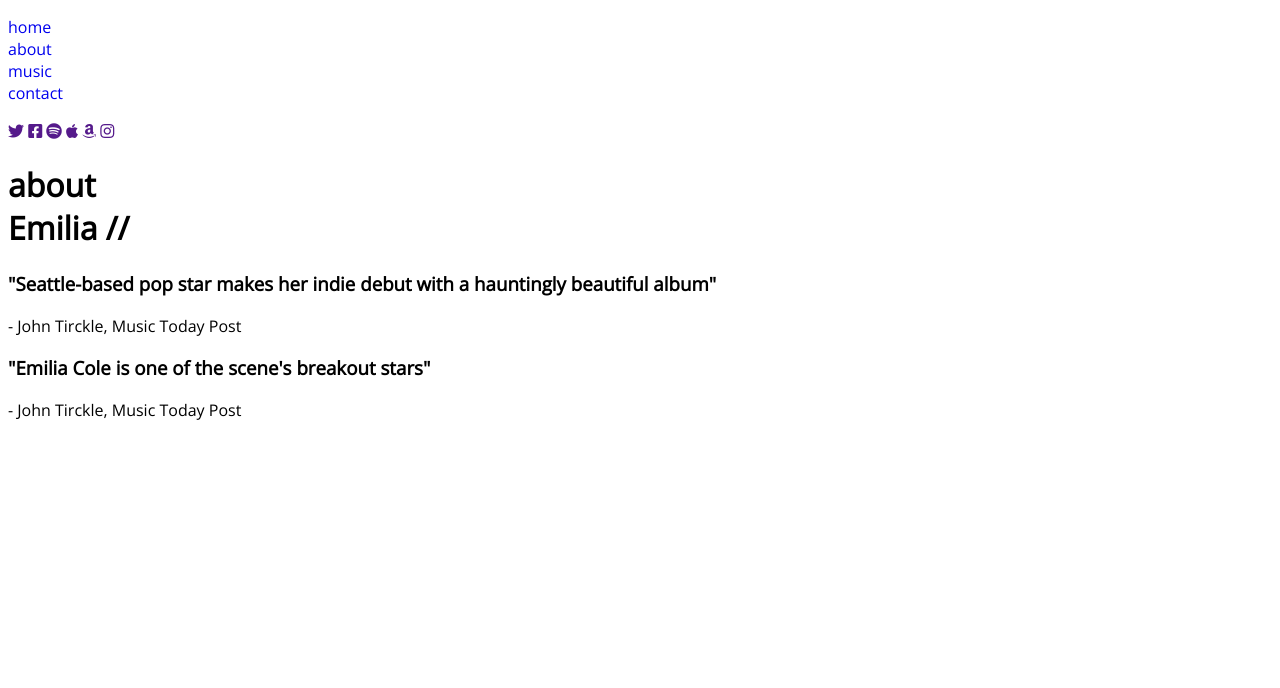
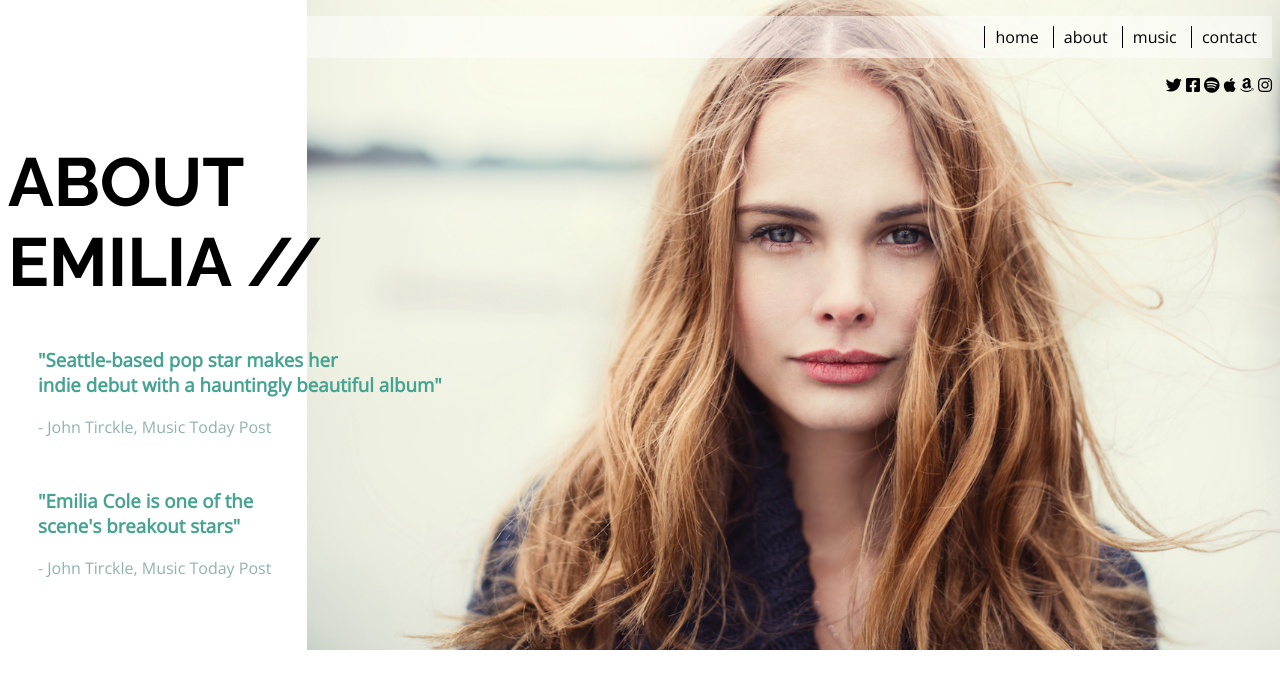
Before and after one commit to araceli8181/emilia-tp, a website: page views/about.html in a window 1280 px wide. Drawn offline with nearby package versions, Linux system fonts and the light colour scheme.

Commit message:
about done

```diff
--- a/public/css/about.css
+++ b/public/css/about.css
@@ -0,0 +1,53 @@
+.about{
+    background-image: url("/images/emilia-about.jpg");
+    background-size: 76%; /* tamaño de la foto */
+    background-repeat: no-repeat; /* no se repite en la pantalla la misma foto */
+    background-position: right top /* derecha arriba */
+}
+.about header nav{
+    text-align: right;
+}
+.about header nav ul{
+    background-color: rgba(255, 255, 255, 0.5);    /* recuadro de las ul  */
+    padding-top: 10px;         /*  esto es para darle el ancho a background-color de arriba */
+    padding-bottom: 10px;      /* ancho de abajo */
+    padding-right: 5px;
+}
+
+
+.about header nav ul li{
+    display: inline;
+    width: 100px;
+    border-left: 1px solid black;
+    padding-right: 10px;
+    padding-left:10px;
+
+}
+
+.about header nav ul li-list-child{
+    border-right: 1px solid black;
+
+}
+.about header nav ul li a{
+    color: black;
+    text-transform: upercase;
+
+}
+.about header nav a{
+    color: black;
+}
+
+.about section{
+    margin-left: 30px; /* corre margen a la derecha */
+}
+
+.about h3{
+    color:var(--colorVerde)  /* en general.css guarde el molde en :Root */
+
+}
+.about p{
+    color:var(--colorVerdeOscuro)
+}
+.about .comentario2{
+    margin-top: 50px;
+}
--- a/public/css/general.css
+++ b/public/css/general.css
@@ -14,3 +14,15 @@ ul{
 li{
     list-style: none;
 }
+
+h1{
+    font-family:'Raleway', sans-serif;
+    text-transform: uppercase;
+    font-size: 68px; /* tamaño de la letra */
+    font-weight: 700; /* grosor de la letra */
+}
+:root{
+    --colorVerde : #44a391;
+    --colorVerdeOscuro: #91b3ad;
+
+}
--- a/public/css/home.css
+++ b/public/css/home.css
@@ -1,6 +1,6 @@
 .home{
     background-image: url("/images/emilia-home.jpg");
-    background-size: 69%;
+    background-size:70%;
     background-repeat: no-repeat;
     background-position: right -40px;
 
@@ -34,9 +34,5 @@
 }
 
 .home h1{
-    font-family:'Raleway', sans-serif;
-    text-transform: uppercase;
-    font-size: 73px;
-    font-weight: 700;
     background-color: rgba(255, 255, 255, 0.5);
 }
--- a/views/about.html
+++ b/views/about.html
@@ -8,7 +8,7 @@
 </head>
 <body>
 </head>
-<body>
+<body class= about>
         <link rel="stylesheet" href="https://use.fontawesome.com/releases/v5.15.3/css/all.css" integrity="sha384-SZXxX4whJ79/gErwcOYf+zWLeJdY/qpuqC4cAa9rOGUstPomtqpuNWT9wdPEn2fk" crossorigin="anonymous">
         <link rel="stylesheet" href="/css/styles.css">
         <header>
@@ -20,23 +20,23 @@
                 <li><a href="/contact">contact</a></li>
             </ul>
         </nav>
-       <div>
+       <nav>
            <a href=""><i class="fab fa-twitter"></i></a>
            <a href=""><i class="fab fa-facebook-square"></i></a>
            <a href=""><i class="fab fa-spotify"></i></a>
            <a href=""><i class="fab fa-apple"></i></a>
            <a href=""><i class="fab fa-amazon"></i></a>
            <a href=""><i class="fab fa-instagram"></i></a>
-       </div>
-    </header>
+       </nav>
+       </header>
     <main>
        <h1>about <br>Emilia //</h1>
-       <section>
-           <h3>"Seattle-based pop star makes her indie debut with a hauntingly beautiful album"</h3>
+       <section class="comentario1">
+           <h3>"Seattle-based pop star makes her <br> indie debut with a hauntingly beautiful album"</h3>
            <p>- John Tirckle, Music Today Post</p>
        </section>
-       <section>
-           <h3>"Emilia Cole is one of the scene's breakout stars"</h3>
+       <section class= "comentario2">
+           <h3>"Emilia Cole is one of the <br> scene's breakout stars"</h3>
            <p>- John Tirckle, Music Today Post</p>
        </section>
     </main>
```
